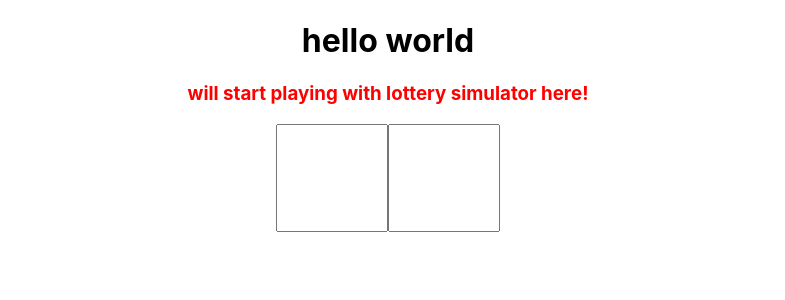
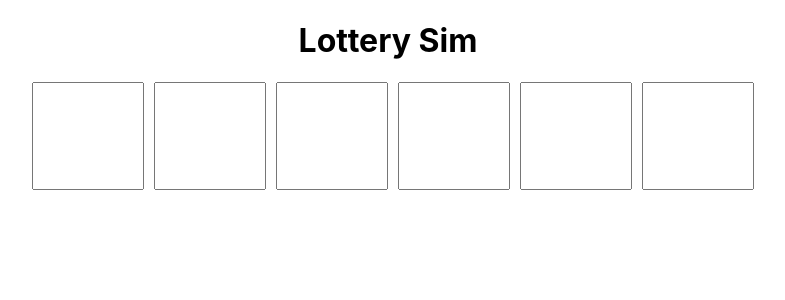
Before and after one commit to TamerMograbi/Lottery-Sim, a React (Create React App) app: page / in a window 1280 px wide. Shown: the top 300 px of the page, without its empty margins (252-1037 px from the left). Built offline with nearby package versions, Linux system fonts and the light colour scheme.

Commit message:
add all 6 numbers and margin between them

```diff
--- a/src/App.css
+++ b/src/App.css
@@ -1,38 +1,3 @@
 .App {
   text-align: center;
 }
-
-.App-logo {
-  height: 40vmin;
-  pointer-events: none;
-}
-
-@media (prefers-reduced-motion: no-preference) {
-  .App-logo {
-    animation: App-logo-spin infinite 20s linear;
-  }
-}
-
-.App-header {
-  background-color: #282c34;
-  min-height: 100vh;
-  display: flex;
-  flex-direction: column;
-  align-items: center;
-  justify-content: center;
-  font-size: calc(10px + 2vmin);
-  color: white;
-}
-
-.App-link {
-  color: #61dafb;
-}
-
-@keyframes App-logo-spin {
-  from {
-    transform: rotate(0deg);
-  }
-  to {
-    transform: rotate(360deg);
-  }
-}
--- a/src/App.js
+++ b/src/App.js
@@ -5,8 +5,12 @@ import React,{useState} from "react"
 function App() {
   const [num1,setNum1] = useState("");
   const [num2,setNum2] = useState("");
+  const [num3,setNum3] = useState("");
+  const [num4,setNum4] = useState("");
+  const [num5,setNum5] = useState("");
+  const [num6,setNum6] = useState("");
 
-  const stateFuncs = [setNum1,setNum2];
+  const stateFuncs = [setNum1,setNum2,setNum3,setNum4,setNum5,setNum6];
   //instead of creating 6 handle functions
   //this map takes the set function of a state
   //and returns a function that calls it with a param t
@@ -16,10 +20,15 @@ function App() {
 
   return (
     <div className="App">
-        <h1> hello world</h1>
-        <h3>will start playing with lottery simulator here!</h3>
+        <h1> Lottery Sim</h1>
+      <div className="NumContainer">
         <LotteryNumber text={num1} onNumChange={handleFuncs[0]}/>
         <LotteryNumber text={num2} onNumChange={handleFuncs[1]}/>
+        <LotteryNumber text={num3} onNumChange={handleFuncs[2]}/>
+        <LotteryNumber text={num4} onNumChange={handleFuncs[3]}/>
+        <LotteryNumber text={num5} onNumChange={handleFuncs[4]}/>
+        <LotteryNumber text={num6} onNumChange={handleFuncs[5]}/>
+      </div>
     </div>
   );
 }
--- a/src/LotteryNumber.css
+++ b/src/LotteryNumber.css
@@ -2,4 +2,5 @@ textarea{
     resize: none;
     text-align: center;
     font-size: 30px;
+    margin-left: 10px;
 }
```
Also changed, not shown: 1 other file (tests, documents, lock files or other folders).
